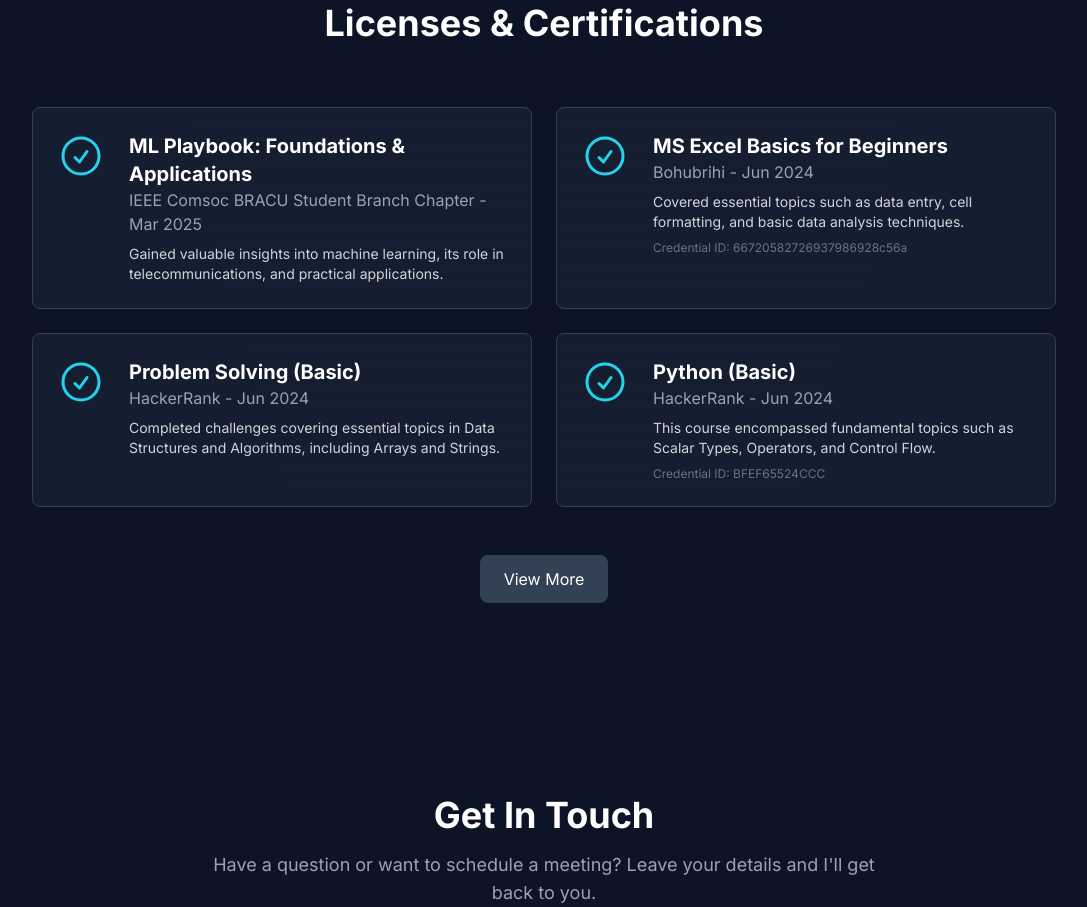
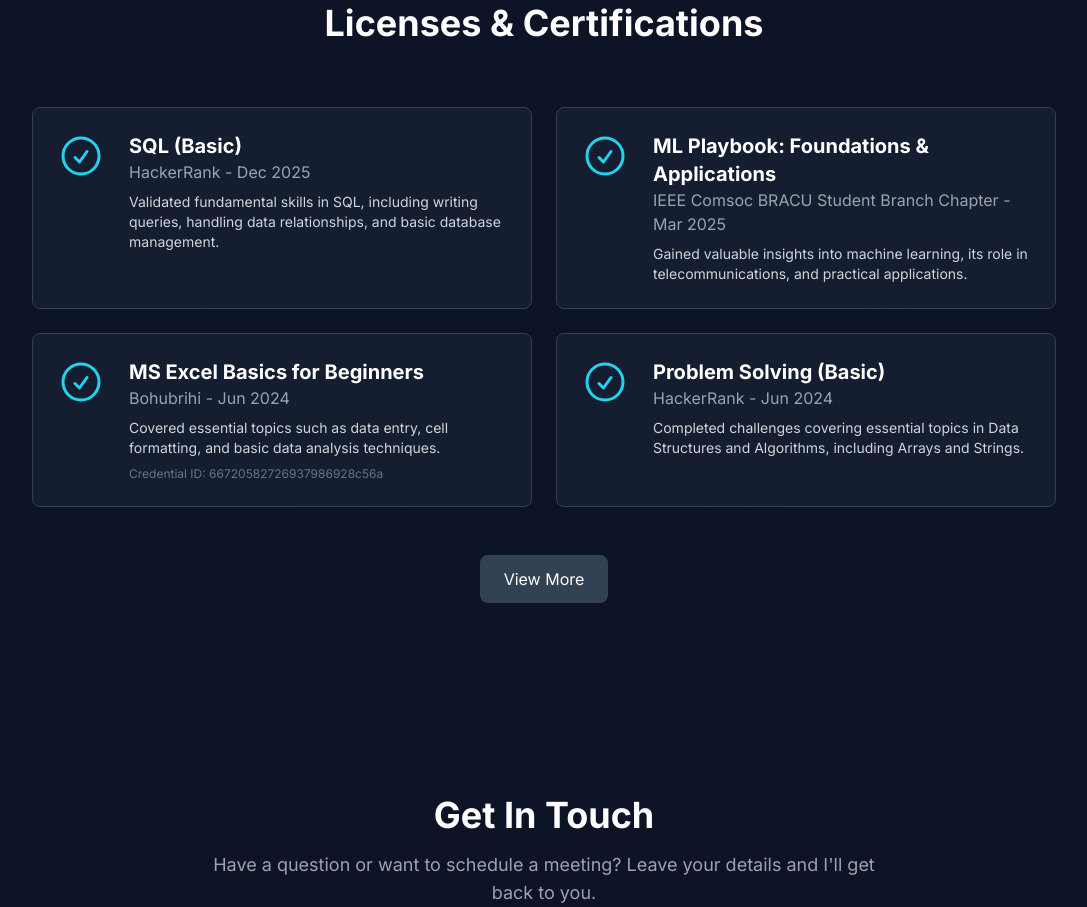
Before and after one commit to MonowarHusain/Monowar_Portfolio, a plain HTML site: page index.html in a window 1280 px wide. Shown: the part 4016-4923 px from the top of the page, without its empty margins (96-1183 px from the left). Drawn offline with nearby package versions, Linux system fonts and the light colour scheme.

Commit message:
SQL certificate update

```diff
--- a/index.html
+++ b/index.html
@@ -366,6 +366,7 @@
 
             // --- CERTIFICATIONS LOGIC ---
             const certificates = [
+                { title: 'SQL (Basic)', issuer: 'HackerRank', date: 'Dec 2025', url: 'https://www.hackerrank.com/certificates/b072716d4ada', description: 'Validated fundamental skills in SQL, including writing queries, handling data relationships, and basic database management.' },
                 { title: 'ML Playbook: Foundations & Applications', issuer: 'IEEE Comsoc BRACU Student Branch Chapter', date: 'Mar 2025', url: 'https://drive.google.com/file/d/1ijVbPzm3rl2EpmEVEEPCAkmMTMe9r6ia/view?usp=sharing', description: 'Gained valuable insights into machine learning, its role in telecommunications, and practical applications.' },
                 { title: 'MS Excel Basics for Beginners', issuer: 'Bohubrihi', date: 'Jun 2024', url: 'https://drive.google.com/file/d/1Wz-nd-tR9VBeN4NxXMey6gVDrvfPh6mg/view?usp=drive_link', description: 'Covered essential topics such as data entry, cell formatting, and basic data analysis techniques.', credentialId: '66720582726937986928c56a' },
                 { title: 'Problem Solving (Basic)', issuer: 'HackerRank', date: 'Jun 2024', url: 'https://drive.google.com/file/d/164Z12nyYgMnBNymnrYDi7X_Snr4ddpXE/view?usp=drive_link', description: 'Completed challenges covering essential topics in Data Structures and Algorithms, including Arrays and Strings.' },
```
